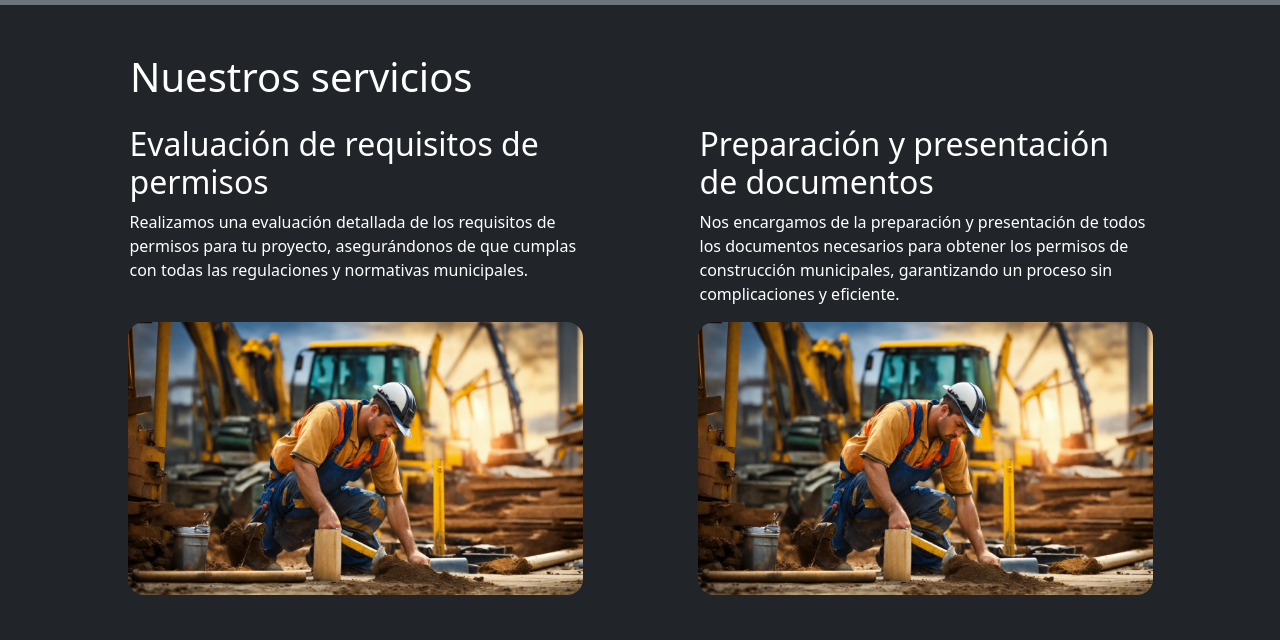
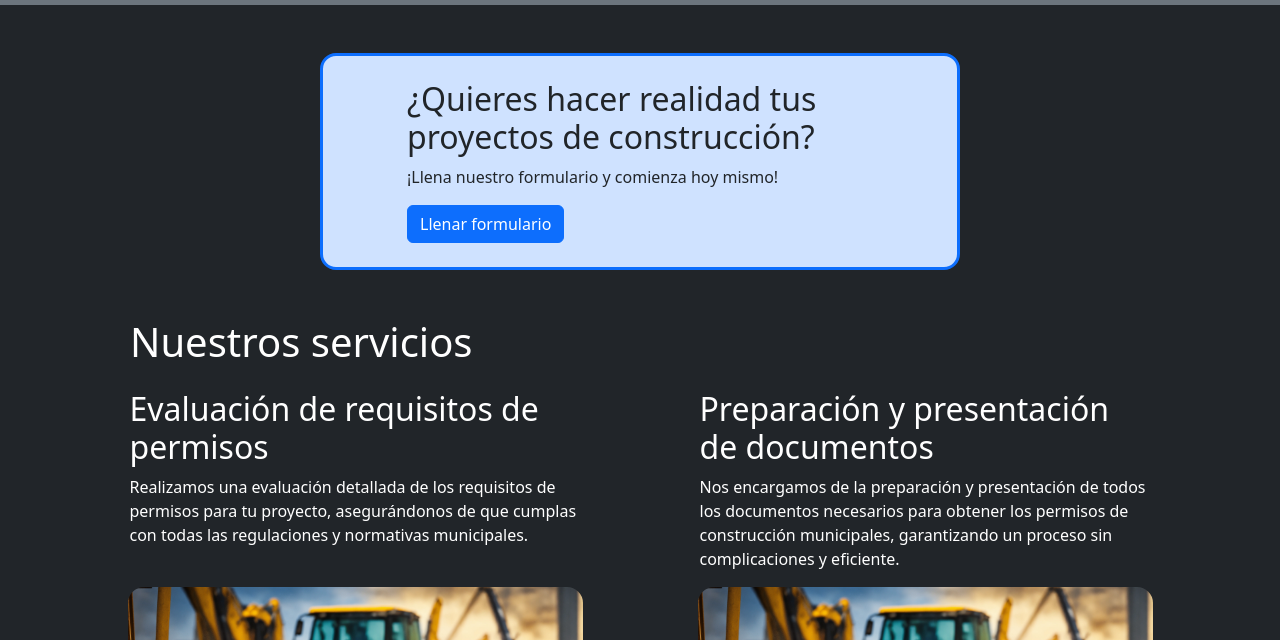
Before and after one commit to AriannaAguilarLeiva/Programacion4Quiz1, a website: page pages/service_offered.html in a window 1280 px wide. Shown: the part 82-722 px from the top of the page. Drawn offline with nearby package versions, Linux system fonts and the light colour scheme.

Commit message:
Add call to action in service_offered

```diff
--- a/pages/service_offered.html
+++ b/pages/service_offered.html
@@ -35,7 +35,19 @@
 
     </nav>
 
+    <div class=" mt-5  d-flex flex-row ">
 
+        <div class=" row col-6 text-white  m-auto  d-block border bg-primary-subtle  p-4  border border-primary border-3  rounded-4  ">
+            <h2 class="ms-5 text-dark  ">¿Quieres hacer realidad tus proyectos de construcción?</h2>
+            <p class="ms-5 text-dark">¡Llena nuestro formulario y comienza hoy mismo!</p>
+            <div class="col-md-6">
+                <a href="#" class="btn btn-primary  ms-5 ">Llenar formulario</a>
+            </div>
+        </div>
+
+
+
+    </div>
 
     <div class="container mt-5">
         <h1 class="mb-4 text-white ps-5 ">Nuestros servicios</h1>
```
